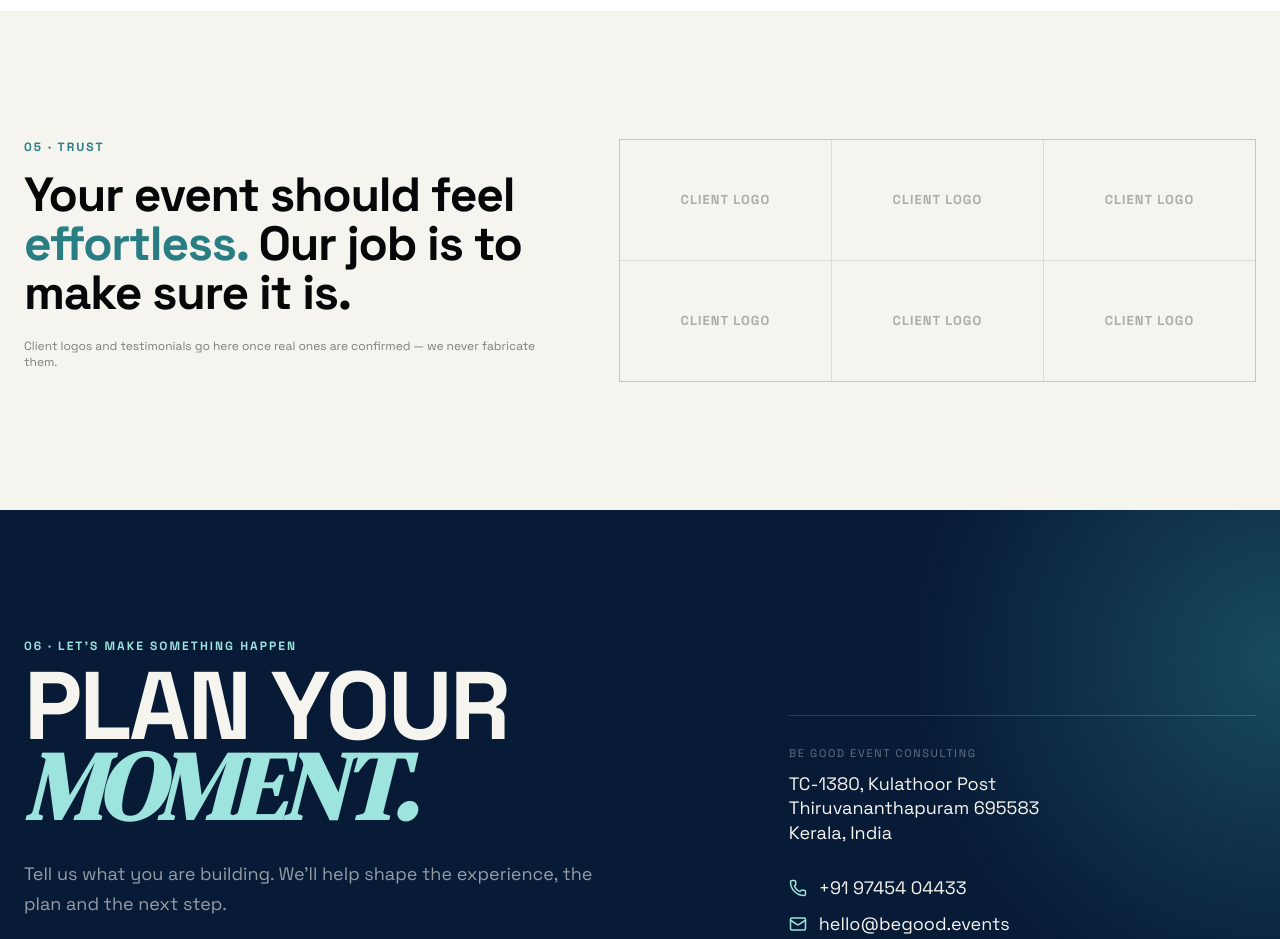
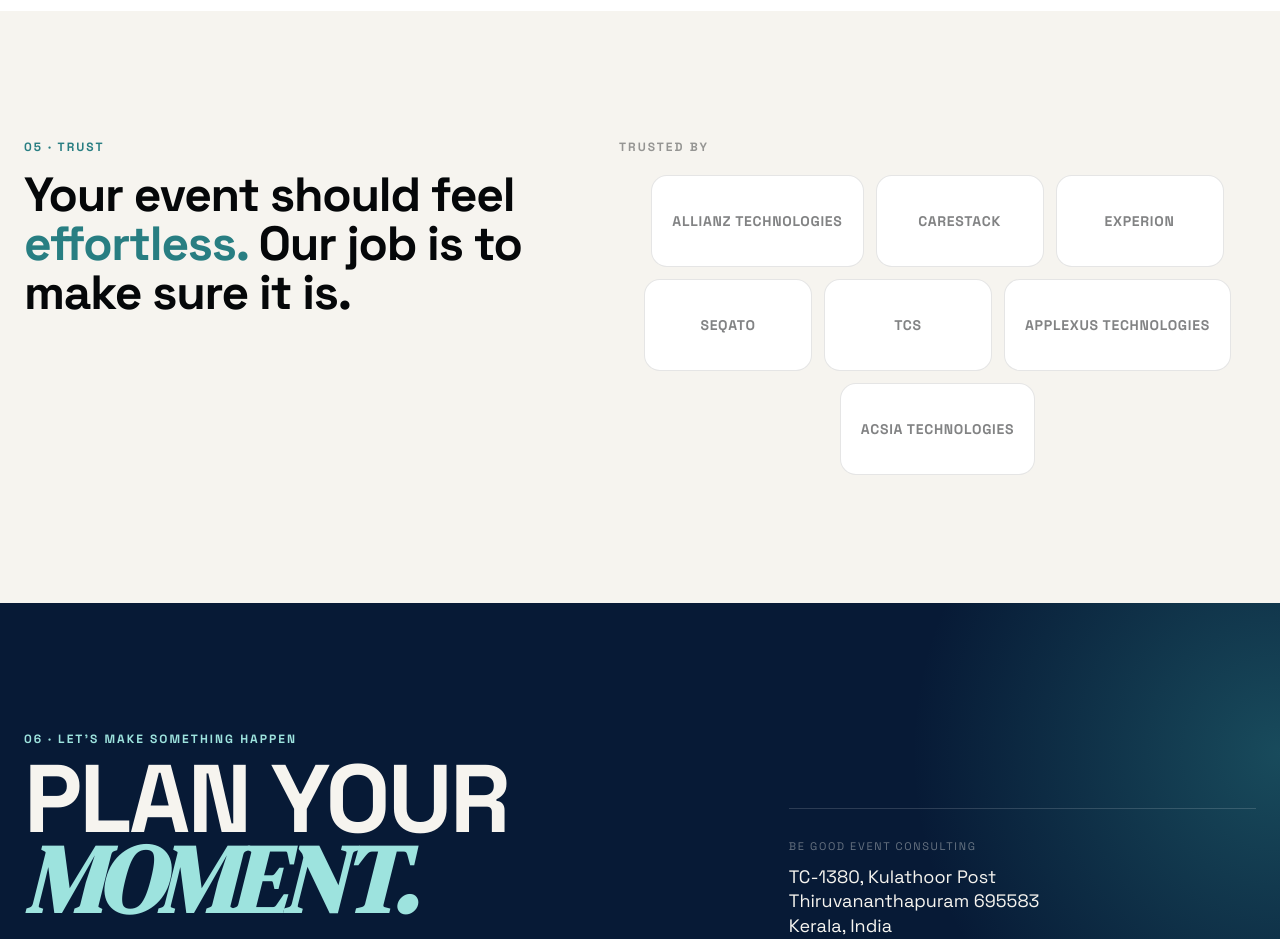
Before and after one commit to AanandAB/begood, a Next.js app: page /begood/ in a window 1280 px wide. Shown: the part 5820-6759 px from the top of the page. Built offline with nearby package versions, Linux system fonts and the light colour scheme.

Commit message:
Add real client wordmarks (Allianz, CareStack, Experion, Seqato, TCS, Applexus, Acsia)

```diff
--- a/src/components/sections/Trust.tsx
+++ b/src/components/sections/Trust.tsx
@@ -25,17 +25,19 @@
                 ),
               )}
             </blockquote>
-            <p className="mt-5 text-xs text-ink/50">{trust.disclaimer}</p>
           </Reveal>
 
           <Reveal delay={0.1}>
-            <div className="grid grid-cols-2 gap-px border border-ink/10 bg-ink/10 sm:grid-cols-3">
-              {Array.from({ length: trust.logoCount }).map((_, i) => (
+            <p className="mb-5 text-xs font-extrabold uppercase tracking-[0.17em] text-ink/40">
+              Trusted by
+            </p>
+            <div className="flex flex-wrap justify-center gap-3">
+              {trust.clients.map((c) => (
                 <div
-                  key={i}
-                  className="grid min-h-[120px] place-items-center bg-cream px-4 text-center text-[13px] font-extrabold uppercase tracking-[0.08em] text-ink/30"
+                  key={c}
+                  className="flex min-h-[92px] min-w-[168px] items-center justify-center rounded-2xl border border-ink/10 bg-white px-5 py-4 text-center text-sm font-bold uppercase tracking-[0.05em] text-ink/50 transition-colors hover:border-ink/20 hover:text-ink"
                 >
-                  Client logo
+                  {c}
                 </div>
               ))}
             </div>
--- a/src/lib/site.ts
+++ b/src/lib/site.ts
@@ -227,9 +227,15 @@
     { text: "effortless.", accent: true },
     { text: " Our job is to make sure it is.", accent: false },
   ],
-  disclaimer:
-    "Client logos and testimonials go here once real ones are confirmed — we never fabricate them.",
-  logoCount: 6,
+  clients: [
+    "Allianz Technologies",
+    "CareStack",
+    "Experion",
+    "Seqato",
+    "TCS",
+    "Applexus Technologies",
+    "Acsia Technologies",
+  ],
 };
 
 export const contact = {
```
